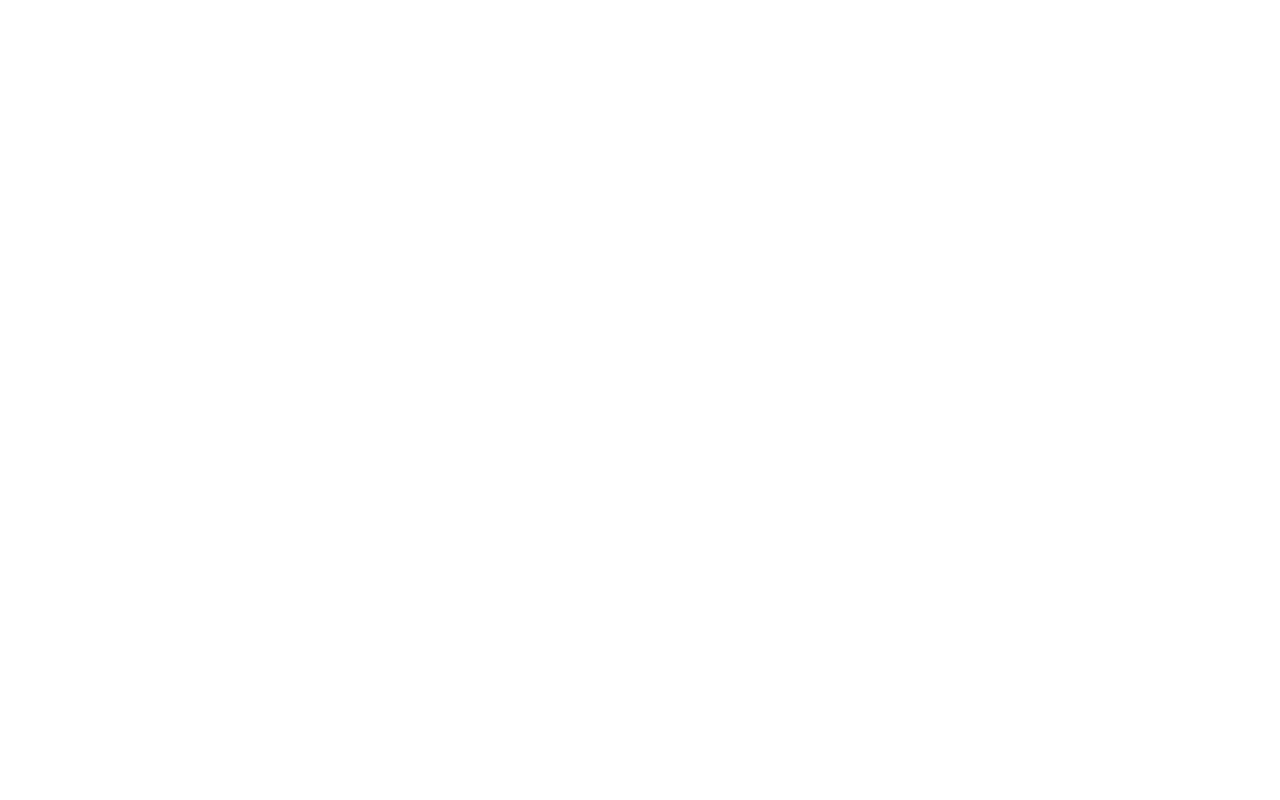
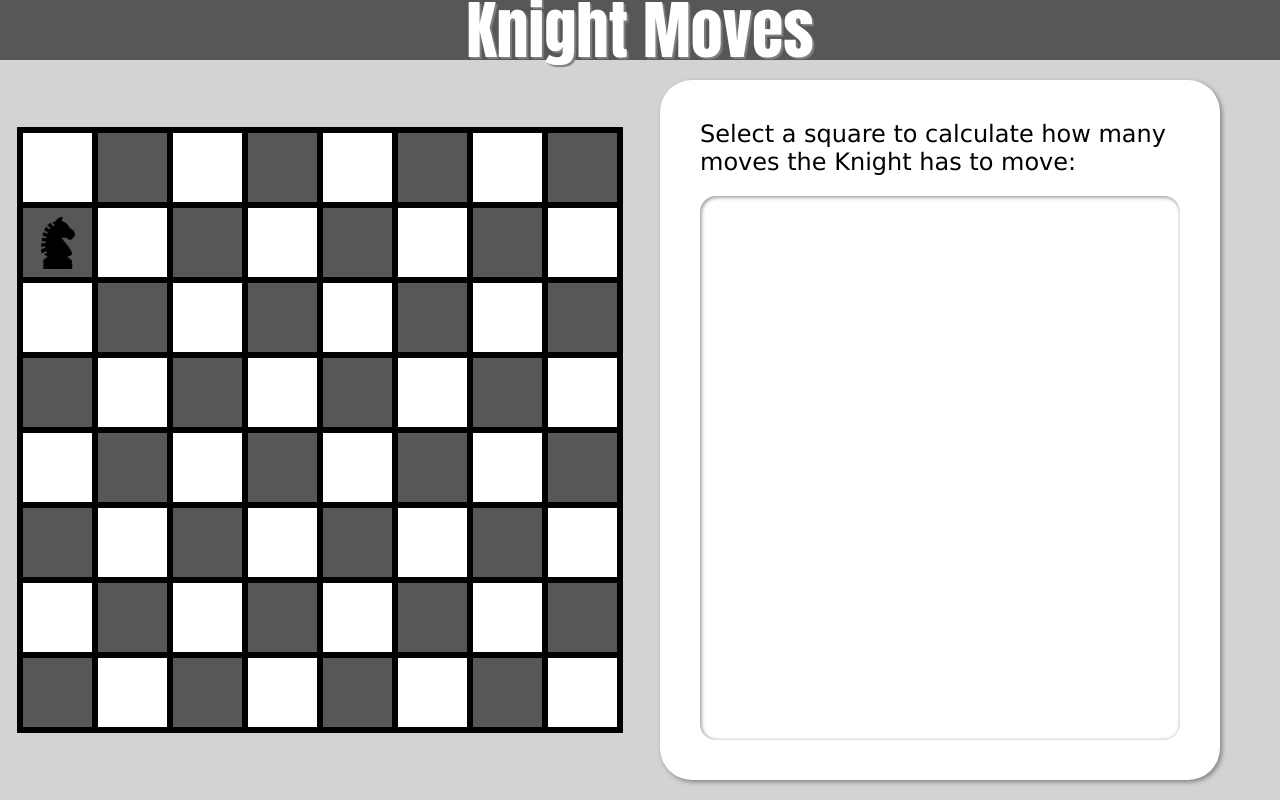
Before and after one commit to Asthere0n/E-knight-ma, a plain HTML site: page index.html in a window 1280 px wide. Drawn offline with Linux system fonts and the light colour scheme.

Commit message:
Done a Basic UI for the User to interact with the game

```diff
--- a/index.html
+++ b/index.html
@@ -3,11 +3,16 @@
 <head>
     <meta charset="UTF-8">
     <meta name="viewport" content="width=device-width, initial-scale=1.0">
-    <title>Document</title>
+    <title>Knight move</title>
     <link rel="stylesheet" href="styles.css">
 </head>
 <body>
     <div id="layout">
+        <div id="header">
+            <h1>Knight Moves</h1>
+        </div>
+
+        <div id="content">
             <div id="chessBoard">
                 <div class="square white" id="A1"></div>
                 <div class="square black" id="B1"></div>
@@ -18,8 +23,8 @@
                 <div class="square white" id="G1"></div>
                 <div class="square black" id="H1"></div>
 
-            <div class="square black" id="A2"></div>
-            <div class="square white" id="B2"></div>
+                <div class="square black knight" id="A2"></div>
+                <div class="square white " id="B2"></div>
                 <div class="square black" id="C2"></div>
                 <div class="square white" id="D2"></div>
                 <div class="square black" id="E2"></div>
@@ -80,10 +85,15 @@
                 <div class="square white" id="F8"></div>
                 <div class="square black" id="G8"></div>
                 <div class="square white" id="H8"></div>
+            </div>
 
         </div>
+
         <div id="log-display">
+            <p>Select a square to calculate how many moves the Knight has to move:</p>
+            <div id="log">
 
+            </div>
         </div>
     </div>
 </body>
--- a/styles.css
+++ b/styles.css
@@ -0,0 +1,95 @@
+*{
+    margin: 0;
+    padding: 0;
+    box-sizing: border-box;
+}
+
+#layout{
+    background-color: lightgray;
+    height: 100dvh;
+    width: 100%;
+    display: grid;
+    grid-template-columns: 1fr 1fr;
+    grid-template-rows: 60px 1fr;
+    grid-template-areas:
+    "header header"
+    "content log-display "
+}
+
+#header{
+    grid-area: header;
+    display: flex;
+    justify-content: center;
+    align-items: center;
+    background-color: rgb(87, 87, 87);
+    padding-block: 10px;
+    h1{
+        font-size: 4rem;
+        font-family: Impact, Haettenschweiler, 'Arial Narrow Bold', sans-serif;
+        color: white;
+        text-shadow: 2px 2px 1px gray;
+    }
+}
+
+#content{
+    grid-area: content;
+    display: flex;
+    align-items: center;
+    justify-content: center;
+
+}
+#chessBoard{
+    display: grid;
+    grid-template-columns: repeat(8, 75px);
+    grid-template-rows: repeat(8, 75px);
+    border: 3px solid black;
+}
+.square{
+    border: 3px solid black;
+    flex-grow: 1;
+}
+.square:hover{
+    background-color: rgb(185, 185, 185);
+}
+.white{
+    background-color: white;
+}
+.black{
+    background-color: rgb(87, 87, 87);
+}
+.knight {
+    background-image: url(./img/knight.png);
+    background-size: 75%;
+    background-repeat: no-repeat;
+    background-position: center;
+}
+
+#log-display{
+    grid-area: log-display;
+    background-color: rgb(255, 255, 255);
+    margin: 20px 60px 20px 20px;
+    padding: 30px;
+    border-radius: 2rem;
+    box-shadow: 2px 2px 5px gray;
+    display: flex;
+    flex-direction: column;
+    p{
+        font-size: 1.5rem;
+        margin: 10px;
+        font-family: Verdana, Geneva, Tahoma, sans-serif;
+    }
+}
+#log{
+    flex-grow: 1;
+    align-items: flex-start;
+    justify-content: flex-start;
+    margin: 10px;
+    padding: 10px;
+    border-radius: 1rem;
+    background-color: white;
+    box-shadow: 1px 1px 4px gray inset;
+}
+
+#footer{
+    grid-area: footer;
+}
```
Also changed, not shown: app/app.js (added), img/knight.png (added). Lines whose indentation alone changed are shown as unchanged.
